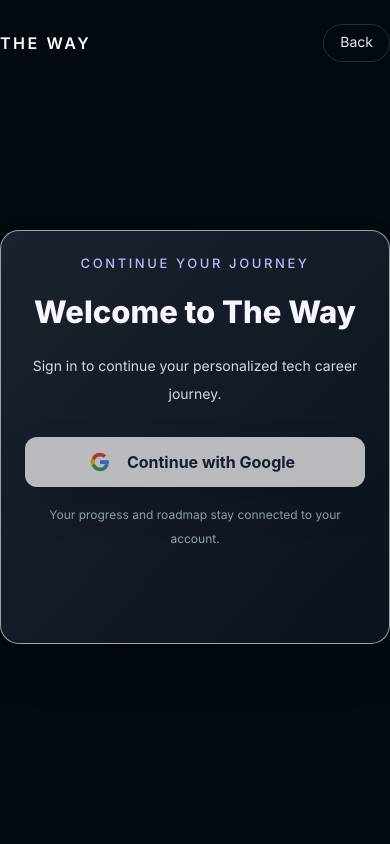
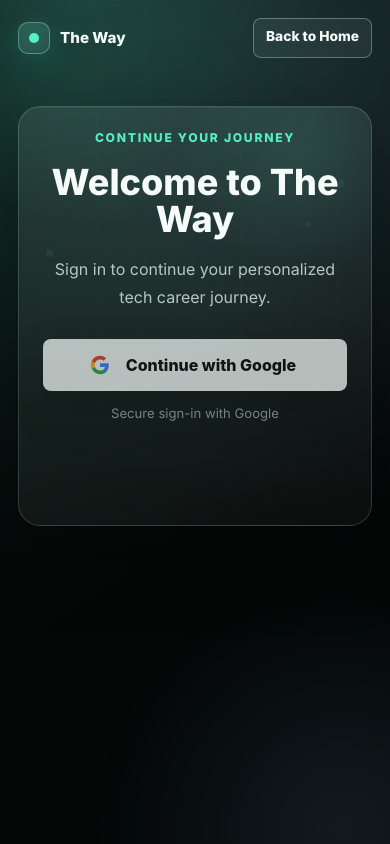
Before and after one commit to SanMinnHtun/TheWay, a React (Vite) app: page /auth in a window 390 px wide. Built offline with nearby package versions, Linux system fonts and the light colour scheme; no server answers.

Commit message:
feat: redesign Google sign-in experience

```diff
--- a/src/components/AuthPage.tsx
+++ b/src/components/AuthPage.tsx
@@ -1,42 +1,42 @@
 import { useEffect, useMemo, useState } from "react";
 import { Link, useLocation, useNavigate } from "react-router-dom";
+import { useAuthUser } from "../hooks/useAuthUser";
+import { isAssessmentTrack, readAssessmentTrack, saveAssessmentTrack } from "../services/assessmentTrack";
 import { getAuthErrorMessage, signInWithGoogle } from "../services/firebaseAuth";
-import { isAssessmentTrack, readAssessmentTrack, saveAssessmentTrack } from "../services/assessmentTrack";
 import { assessmentTrackLabels, type AssessmentTrack } from "../types/onboarding";
-import { useAuthUser } from "../hooks/useAuthUser";
 
 interface AuthLocationState {
   assessmentTrack?: AssessmentTrack;
 }
 
 interface AuthCopy {
+  eyebrow: string;
   heading: string;
   text: string;
-  eyebrow: string;
 }
 
 const authCopyByTrack: Record<AssessmentTrack, AuthCopy> = {
   exploring: {
+    eyebrow: "Career discovery",
     heading: "Discover where you belong in tech",
-    text: "Sign in to start your personalized career discovery assessment.",
-    eyebrow: "CAREER DISCOVERY"
+    text: "Sign in to start your personalized career discovery."
   },
   "goal-focused": {
+    eyebrow: "Roadmap builder",
     heading: "Build your path into tech",
-    text: "Sign in to create a roadmap based on your current skills and goals.",
-    eyebrow: "ROADMAP BUILDER"
+    text: "Sign in to create a roadmap around your current skills and goals."
   }
 };
 
 const neutralCopy: AuthCopy = {
+  eyebrow: "Continue your journey",
   heading: "Welcome to The Way",
-  text: "Sign in to continue your personalized tech career journey.",
-  eyebrow: "CONTINUE YOUR JOURNEY"
+  text: "Sign in to continue your personalized tech career journey."
 };
 
 function GoogleIcon() {
   return (
-    <svg aria-hidden="true" className="h-5 w-5 shrink-0" viewBox="0 0 24 24">
+    <svg aria-hidden="true" className="oauth-button__google" viewBox="0 0 24 24">
       <path
         fill="#4285F4"
         d="M22.56 12.25c0-.78-.07-1.53-.2-2.25H12v4.26h5.92c-.26 1.37-1.04 2.53-2.21 3.31v2.77h3.57c2.08-1.92 3.28-4.74 3.28-8.09Z"
@@ -58,11 +58,42 @@
 }
 
 function Spinner() {
+  return <span aria-hidden="true" className="oauth-button__spinner" />;
+}
+
+function BrandMark() {
   return (
-    <span
-      aria-hidden="true"
-      className="h-5 w-5 shrink-0 animate-spin rounded-full border-2 border-slate-400/40 border-t-white"
-    />
+    <Link to="/" className="tw-brand" aria-label="The Way home">
+      <span className="tw-brand-mark" aria-hidden="true">
+        <span />
+      </span>
+      <span>The Way</span>
+    </Link>
+  );
+}
+
+function MiniNetwork() {
+  return (
+    <svg className="mini-network" viewBox="0 0 680 280" aria-hidden="true">
+      <path d="M70 206 C170 98 280 93 340 142 C410 201 510 190 610 76" />
+      <path d="M118 112 C238 38 416 42 548 151" />
+      <circle cx="70" cy="206" r="7" />
+      <circle cx="340" cy="142" r="8" />
+      <circle cx="610" cy="76" r="7" />
+      <circle cx="548" cy="151" r="5" />
+    </svg>
+  );
+}
+
+function OnboardingProgress() {
+  return (
+    <div className="onboarding-progress" aria-label="Onboarding progress">
+      <span className="is-active">Account</span>
+      <i className="onboarding-progress__line" aria-hidden="true" />
+      <span>Profile</span>
+      <i className="onboarding-progress__line" aria-hidden="true" />
+      <span>Assessment</span>
+    </div>
   );
 }
 
@@ -141,41 +172,32 @@
   const isButtonDisabled = isSigningIn || isAuthLoading;
 
   return (
-    <main className="min-h-[100dvh] overflow-hidden bg-[#02090f] text-white">
-      <div className="landing-shell flex min-h-[100dvh] flex-col !pb-8 !pt-6 sm:!px-8 sm:!pt-8">
-        <div className="stars-layer" />
-        <div className="glow glow-left" />
-        <div className="glow glow-bottom" />
+    <main className="tw-page auth-shell">
+      <div className="tw-bg" aria-hidden="true">
+        <span className="tw-bg__grid" />
+        <span className="tw-bg__light tw-bg__light--left" />
+        <span className="tw-bg__light tw-bg__light--right" />
+      </div>
+      <MiniNetwork />
 
-        <header className="mx-auto flex w-full max-w-6xl items-center justify-between gap-4">
-          <Link
-            to="/"
-            className="text-base font-semibold tracking-[0.16em] text-white transition hover:text-[#beb8ff] focus:outline-none focus:ring-2 focus:ring-purple-400 focus:ring-offset-2 focus:ring-offset-[#02090f]"
-          >
-            THE WAY
-          </Link>
-          <Link
-            to="/"
-            className="rounded-full border border-white/15 px-4 py-2 text-sm text-slate-200 transition hover:border-purple-300/60 hover:text-white focus:outline-none focus:ring-2 focus:ring-purple-400 focus:ring-offset-2 focus:ring-offset-[#02090f]"
-          >
-            Back<span className="hidden sm:inline"> to home</span>
+      <header className="auth-header">
+        <BrandMark />
+        <Link to="/" className="tw-button tw-button--secondary tw-button--small">
+          Back to Home
         </Link>
       </header>
 
-        <section className="mx-auto flex w-full max-w-[500px] flex-1 items-center py-10 sm:py-12">
-          <div className="w-full rounded-[19px] border border-white/60 bg-gradient-to-br from-[#1e2532]/90 to-[#0e1622]/80 p-6 text-center shadow-2xl shadow-black/30 backdrop-blur-md sm:p-8">
-            <p className="mb-5 text-[13px] font-medium tracking-[0.2em] text-[#beb8ff]">{copy.eyebrow}</p>
-
-            <h1 className="mx-auto text-[31px] font-extrabold leading-tight tracking-normal text-[#f7f6ff] sm:text-[40px]">
-              {copy.heading}
-            </h1>
-
-            <p className="mx-auto mt-5 max-w-[360px] text-sm leading-7 text-[#d9d7e7]">{copy.text}</p>
+      <section className="auth-layout page-enter" aria-labelledby="auth-title">
+        <div className="auth-card">
+          <OnboardingProgress />
+          <p className="tw-eyebrow auth-card__eyebrow">{copy.eyebrow}</p>
+          <h1 id="auth-title">{copy.heading}</h1>
+          <p>{copy.text}</p>
 
           {selectedTrack ? (
-              <div className="mx-auto mt-7 rounded-xl border border-purple-300/25 bg-purple-400/10 px-4 py-3 text-left">
-                <p className="text-[11px] font-semibold uppercase tracking-[0.18em] text-[#beb8ff]">Your path</p>
-                <p className="mt-1 text-sm font-semibold text-white">{assessmentTrackLabels[selectedTrack]}</p>
+            <div className="journey-chip" aria-label="Your selected journey">
+              <span>Your Journey</span>
+              <strong>{assessmentTrackLabels[selectedTrack]}</strong>
             </div>
           ) : null}
 
@@ -184,26 +206,19 @@
             disabled={isButtonDisabled}
             onClick={handleGoogleSignIn}
             aria-busy={isSigningIn}
-              className="mt-7 flex min-h-12 w-full items-center justify-center gap-3 rounded-xl border border-white/20 bg-white px-5 py-3 text-base font-bold text-[#172033] shadow-[0_1px_0_rgba(255,255,255,0.35)_inset,0_18px_40px_rgba(0,0,0,0.22)] transition hover:-translate-y-0.5 hover:border-purple-200 hover:bg-[#f7f6ff] focus:outline-none focus:ring-2 focus:ring-purple-400 focus:ring-offset-2 focus:ring-offset-[#121324] active:translate-y-0 disabled:cursor-not-allowed disabled:opacity-70 disabled:hover:translate-y-0 motion-reduce:hover:translate-y-0"
+            className="oauth-button"
           >
             {isSigningIn ? <Spinner /> : <GoogleIcon />}
-              <span className="inline-block min-w-[178px]">{isSigningIn ? "Connecting..." : "Continue with Google"}</span>
+            <span>{isSigningIn ? "Connecting..." : "Continue with Google"}</span>
           </button>
 
-            <p className="mt-4 text-xs leading-6 text-slate-400">
-              Your progress and roadmap stay connected to your account.
-            </p>
+          <p className="auth-card__security">Secure sign-in with Google</p>
 
-            <div className="mt-5 min-h-12" aria-live="polite">
-              {errorMessage ? (
-                <p className="rounded-lg border border-red-300/25 bg-red-500/10 px-4 py-3 text-left text-sm leading-6 text-red-100">
-                  {errorMessage}
-                </p>
-              ) : null}
+          <div className="auth-error-slot" aria-live="polite">
+            {errorMessage ? <p className="auth-error">{errorMessage}</p> : null}
           </div>
         </div>
       </section>
-      </div>
     </main>
   );
 }
--- a/src/index.css
+++ b/src/index.css
@@ -761,6 +761,152 @@
   backdrop-filter: blur(22px);
 }
 
+.auth-layout {
+  position: relative;
+  z-index: 1;
+  display: grid;
+  min-height: calc(100dvh - 96px);
+  place-items: center;
+  padding: 64px 0 40px;
+}
+
+.auth-card {
+  width: min(100%, 520px);
+  padding: 34px;
+  text-align: center;
+}
+
+.auth-card .onboarding-progress {
+  justify-content: center;
+  margin-bottom: 34px;
+}
+
+.auth-card__eyebrow {
+  justify-content: center;
+}
+
+.auth-card h1 {
+  max-width: 430px;
+  margin: 18px auto 0;
+  color: var(--tw-text);
+  font-size: clamp(2rem, 4vw, 3.25rem);
+  font-weight: 800;
+  letter-spacing: 0;
+  line-height: 1.04;
+}
+
+.auth-card > p:not(.tw-eyebrow, .auth-card__security, .auth-error) {
+  max-width: 360px;
+  margin: 18px auto 0;
+  color: var(--tw-text-secondary);
+  font-size: 1rem;
+  line-height: 1.7;
+}
+
+.journey-chip {
+  display: grid;
+  gap: 8px;
+  margin: 28px 0 0;
+  padding: 16px;
+  border: 1px solid rgba(88, 240, 193, 0.24);
+  border-radius: var(--tw-radius-sm);
+  background: rgba(88, 240, 193, 0.08);
+  text-align: left;
+}
+
+.journey-chip span {
+  color: var(--tw-text-muted);
+  font-size: 0.72rem;
+  font-weight: 820;
+  letter-spacing: 0.12em;
+  text-transform: uppercase;
+}
+
+.journey-chip strong {
+  color: var(--tw-text);
+  font-size: 1rem;
+  font-weight: 760;
+}
+
+.oauth-button {
+  display: flex;
+  width: 100%;
+  min-height: 52px;
+  align-items: center;
+  justify-content: center;
+  gap: 12px;
+  margin-top: 28px;
+  border: 1px solid rgba(255, 255, 255, 0.16);
+  border-radius: var(--tw-radius-sm);
+  background: var(--tw-text);
+  color: #08110f;
+  font-size: 1rem;
+  font-weight: 780;
+  box-shadow: 0 18px 48px rgba(0, 0, 0, 0.28), inset 0 1px 0 rgba(255, 255, 255, 0.5);
+  transition:
+    transform var(--tw-fast) var(--tw-ease),
+    border-color var(--tw-fast) var(--tw-ease),
+    background var(--tw-fast) var(--tw-ease),
+    opacity var(--tw-fast) var(--tw-ease);
+}
+
+.oauth-button:hover {
+  border-color: rgba(88, 240, 193, 0.44);
+  background: #ffffff;
+  transform: translateY(-1px);
+}
+
+.oauth-button:active {
+  transform: scale(0.98);
+}
+
+.oauth-button:disabled {
+  opacity: 0.72;
+  transform: none;
+}
+
+.oauth-button span {
+  min-width: 178px;
+}
+
+.oauth-button__google,
+.oauth-button__spinner {
+  width: 20px;
+  height: 20px;
+  flex: 0 0 20px;
+}
+
+.oauth-button__spinner {
+  border: 2px solid rgba(8, 17, 15, 0.18);
+  border-top-color: #08110f;
+  border-radius: 999px;
+  animation: spin 800ms linear infinite;
+}
+
+.auth-card__security {
+  margin: 14px 0 0;
+  color: var(--tw-text-muted);
+  font-size: 0.82rem;
+  line-height: 1.5;
+}
+
+.auth-error-slot {
+  min-height: 58px;
+  margin-top: 18px;
+}
+
+.auth-error {
+  margin: 0;
+  border: 1px solid rgba(255, 139, 139, 0.26);
+  border-radius: var(--tw-radius-sm);
+  background: rgba(255, 139, 139, 0.1);
+  color: #ffd0d0;
+  padding: 12px 14px;
+  text-align: left;
+  font-size: 0.9rem;
+  line-height: 1.55;
+}
+
 .onboarding-progress {
   display: inline-flex;
   align-items: center;
@@ -935,6 +1081,12 @@
   50% {
     opacity: 1;
     transform: scale(1);
+  }
+}
+
+@keyframes spin {
+  to {
+    transform: rotate(360deg);
   }
 }
 
@@ -1129,6 +1281,38 @@
   .onboarding-progress {
     display: none;
   }
+
+  .auth-shell {
+    display: grid;
+    grid-template-rows: auto 1fr;
+    padding-top: 18px;
+  }
+
+  .auth-header .tw-button {
+    min-height: 40px;
+    padding-inline: 12px;
+  }
+
+  .auth-layout {
+    min-height: auto;
+    align-items: start;
+    padding: 48px 0 26px;
+  }
+
+  .auth-card {
+    padding: 24px;
+  }
+
+  .auth-card h1 {
+    font-size: 2.25rem;
+  }
+
+  .mini-network {
+    top: 108px;
+    width: 94vw;
+    height: 220px;
+    opacity: 0.18;
+  }
 }
 
 @media (max-width: 380px) {
```
Lines whose indentation alone changed are shown as unchanged.
